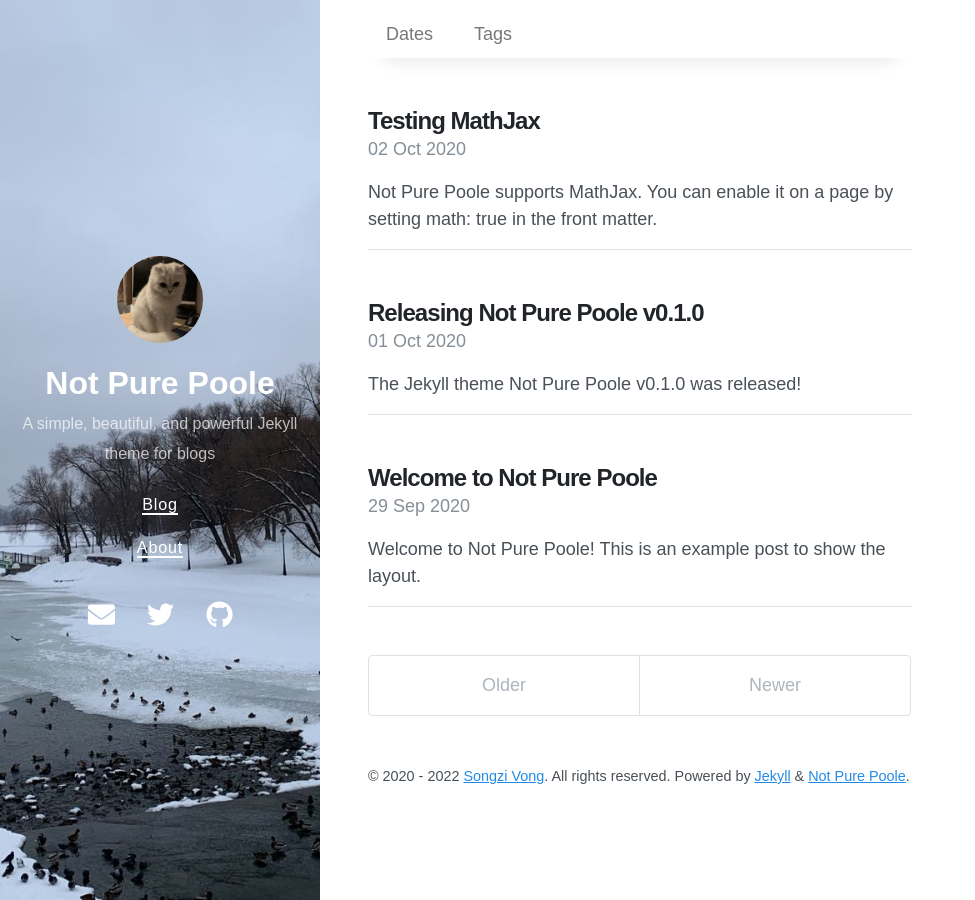
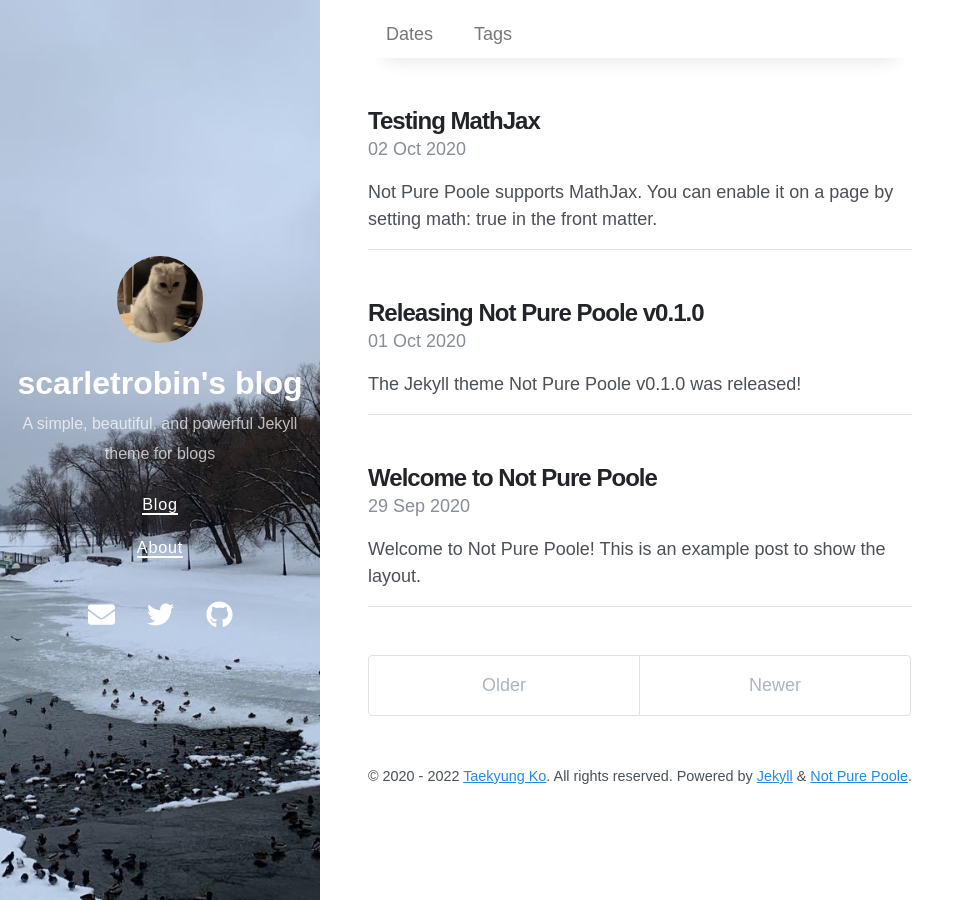
Before and after one commit to scarletrobin/scarletrobin.github.io, a Jekyll site: the page built from index.html, in a window 1280 px wide. Shown: the whole page, without its empty margins (0-975 px from the left). Built offline with Jekyll 4.4.1, drawn with Linux system fonts in a browser that asks for light colours; nearby versions of some CDN libraries; the list of posts is cut into pages by our own code.

Commit message:
theme applied

```diff
--- a/_config.yml
+++ b/_config.yml
@@ -1,7 +1,7 @@
 # Setup
-title: Not Pure Poole
+title: scarletrobin's blog
 description: A simple, beautiful, and powerful Jekyll theme for blogs
-url: https://vszhub.github.io
+url: https://scarletrobin.github.io
 avatar: /avatar.jpeg
 paginate: 5
 permalink: pretty
@@ -29,14 +29,14 @@ exclude:
 
 # Optimize Jekyl SEO Tag
 twitter:
-  username: vszhub
+  username:
   card: summary
 logo: logo.png
 social:
-  name: Songzi Vong
+  name: Taekyung Ko
   links:
     - https://twitter.com/vszhub
-    - https://github.com/vszhub
+    - https://github.com/scarletrobin
 google_site_verification: xxxxx
 lang: en
 
@@ -54,6 +54,6 @@ sass:
 
 # Specify the author for blog posts
 author:
-  name: Songzi Vong
-  url: https://github.com/vszhub/
-  email: vszhub@gmail.com
+  name: Taekyung Ko
+  url: https://github.com/scarletrobin/
+  email: scarletredrobin@gmail.com
```
